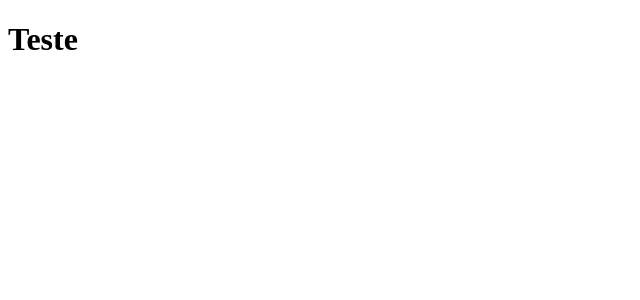
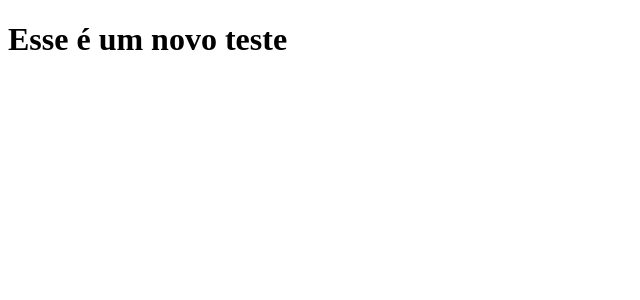
Before and after one commit to vinyyg/clone-tabnews, a Next.js app: page / in a window 1280 px wide. Shown: the top 300 px of the page, without its empty margins (0-640 px from the left). Built offline with nearby package versions, Linux system fonts and the light colour scheme.

Commit message:
modificando page index frase

```diff
--- a/pages/index.js
+++ b/pages/index.js
@@ -1,5 +1,5 @@
 function Home () {
-    return  <h1>Teste</h1>
+    return  <h1>Esse é um novo teste</h1>
 }
 
 export default Home;
```
